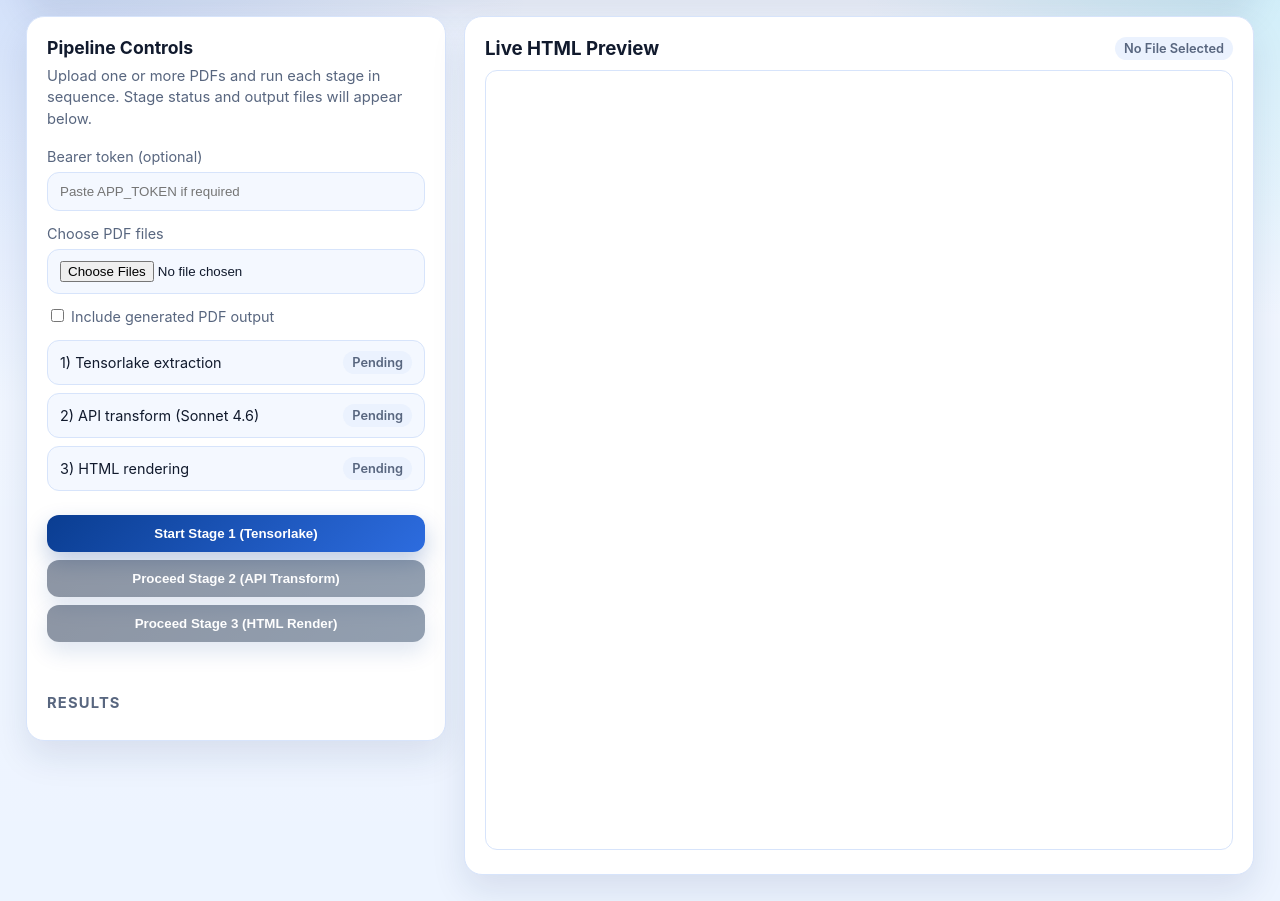
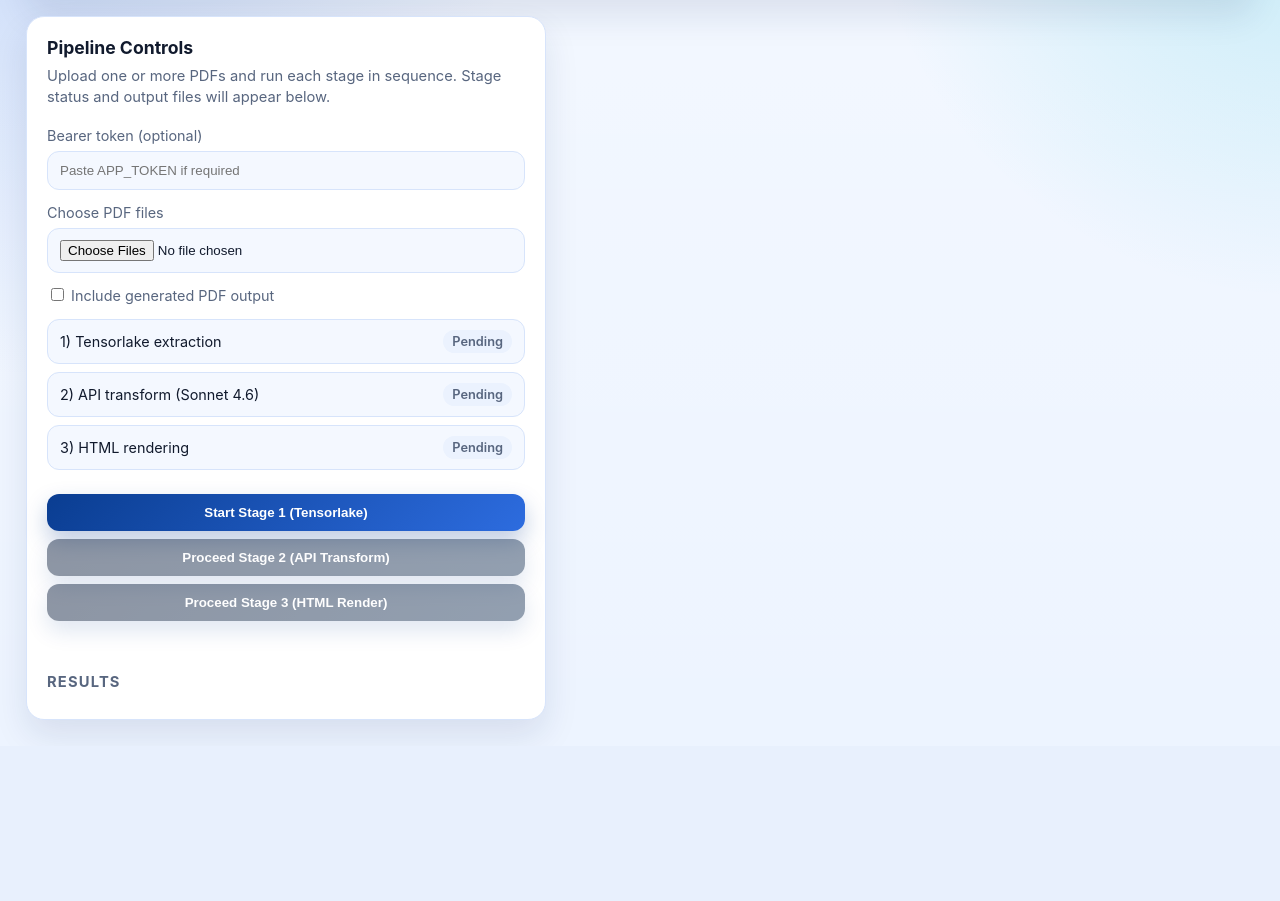
Before and after one commit to M1doriya/Display-Apps, a FastAPI app: page / in a window 1280 px wide. Shown: the part 109-1010 px from the top of the page. After the commit the page ends 835 px from the top, so only its background shows below. Run offline with FastAPI, Linux system fonts and the light colour scheme; some libraries are stand-ins or nearby versions.

Commit message:
Remove HTML preview and keep stage-3 HTML download

```diff
--- a/integrated-app/templates/index.html
+++ b/integrated-app/templates/index.html
@@ -110,7 +110,7 @@
     .layout {
       display: grid;
       gap: 18px;
-      grid-template-columns: 420px minmax(0, 1fr);
+      grid-template-columns: minmax(0, 520px);
       align-items: start;
     }
 
@@ -242,24 +242,8 @@
       font-weight: 600;
     }
 
-    .preview-header {
-      display: flex;
-      justify-content: space-between;
-      align-items: center;
-      margin-bottom: 10px;
-    }
-
-    iframe {
-      width: 100%;
-      min-height: 780px;
-      border: 1px solid var(--border);
-      border-radius: 12px;
-      background: #fff;
-    }
-
     @media (max-width: 1080px) {
       .layout { grid-template-columns: 1fr; }
-      iframe { min-height: 560px; }
       body { padding: 18px; }
       .app-header { padding: 15px; }
     }
@@ -310,21 +294,12 @@
         <div id="results"></div>
       </section>
 
-      <section class="card">
-        <div class="preview-header">
-          <h3 style="margin:0;">Live HTML Preview</h3>
-          <span id="previewLabel" class="pill">No file selected</span>
-        </div>
-        <iframe id="preview"></iframe>
-      </section>
     </div>
   </div>
 
 <script>
 const statusEl = document.getElementById('status');
-const preview = document.getElementById('preview');
 const resultsEl = document.getElementById('results');
-const previewLabel = document.getElementById('previewLabel');
 const themeToggle = document.getElementById('themeToggle');
 const brandLogo = document.getElementById('brandLogo');
 
@@ -415,7 +390,7 @@ function downloadPdfBase64(filename, base64) {
 
 function renderResults() {
   resultsEl.innerHTML = '';
-  stageState.rendered.forEach((entry, idx) => {
+  stageState.rendered.forEach((entry) => {
     const row = document.createElement('div');
     row.className = 'result-item';
     row.innerHTML = `<div><strong>${entry.filename}</strong>${entry.error ? `<div style="color:#dc2626;font-size:.84rem;">${entry.error}</div>` : ''}</div>`;
@@ -423,10 +398,6 @@ function renderResults() {
     if (!entry.error) {
       const actions = document.createElement('div');
       actions.className = 'result-actions';
-      const previewBtn = document.createElement('button');
-      previewBtn.textContent = 'Preview';
-      previewBtn.onclick = () => { preview.srcdoc = entry.html; previewLabel.textContent = entry.filename; };
-
       const jsonBtn = document.createElement('button');
       jsonBtn.textContent = 'JSON';
       jsonBtn.onclick = () => downloadTextFile(`${fileStem(entry.filename)}.kreditlab.json`, JSON.stringify(entry.kreditlab_json, null, 2), 'application/json');
@@ -435,7 +406,7 @@ function renderResults() {
       htmlBtn.textContent = 'HTML';
       htmlBtn.onclick = () => downloadTextFile(`${fileStem(entry.filename)}.report.html`, entry.html, 'text/html');
 
-      actions.append(previewBtn, jsonBtn, htmlBtn);
+      actions.append(jsonBtn, htmlBtn);
       if (entry.pdf_base64) {
         const pdfBtn = document.createElement('button');
         pdfBtn.textContent = 'PDF';
@@ -443,10 +414,6 @@ function renderResults() {
         actions.append(pdfBtn);
       }
       row.appendChild(actions);
-      if (idx === 0 && !preview.srcdoc) {
-        preview.srcdoc = entry.html;
-        previewLabel.textContent = entry.filename;
-      }
     }
 
     resultsEl.appendChild(row);
@@ -470,8 +437,6 @@ document.getElementById('runStage1Btn').addEventListener('click', async () => {
   setStage('stage3', 'pending');
   document.getElementById('runStage2Btn').disabled = true;
   document.getElementById('runStage3Btn').disabled = true;
-  preview.srcdoc = '';
-  previewLabel.textContent = 'No file selected';
   resultsEl.innerHTML = '';
 
   const formData = new FormData();
```
